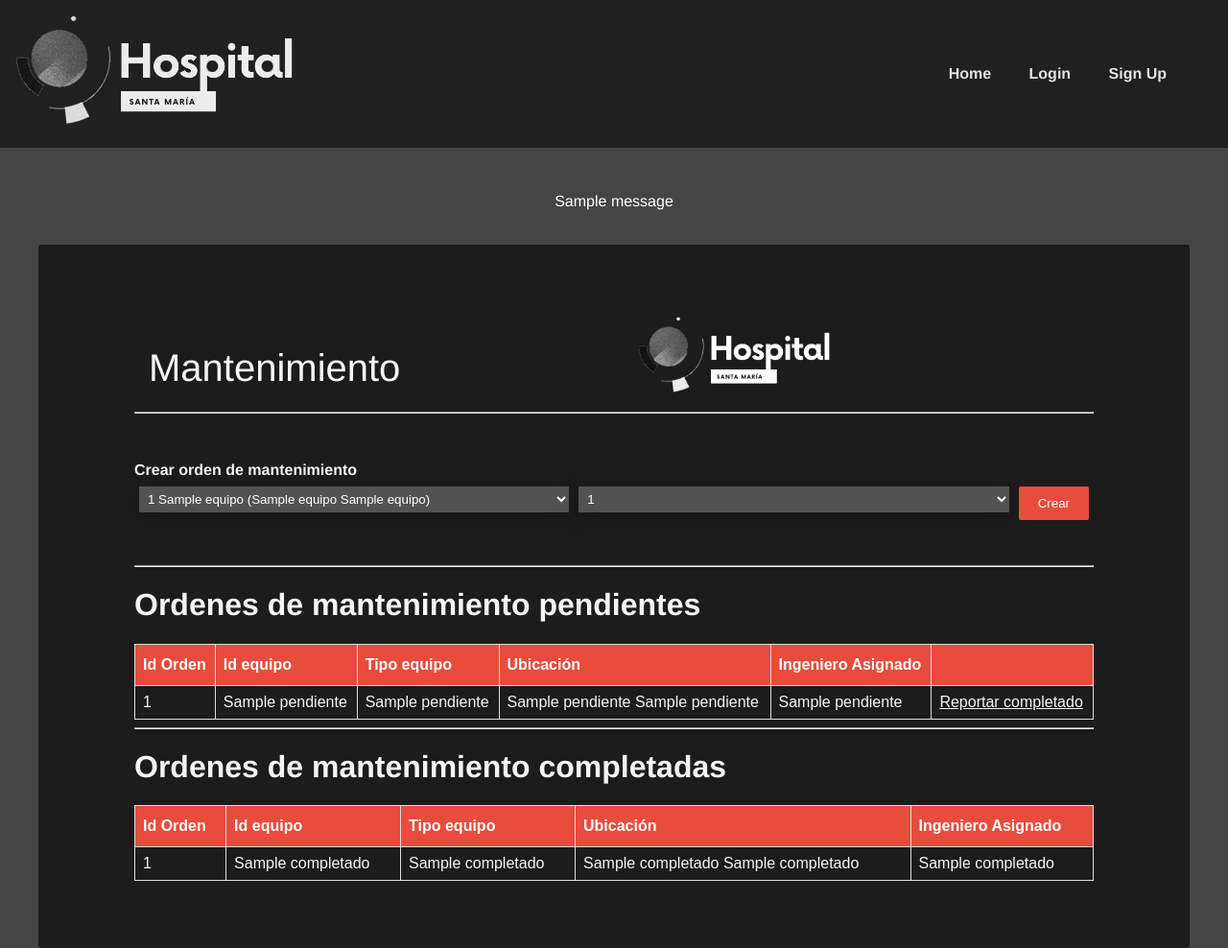
After one commit to MrDahaniel/PopDog, a Python web app: template popDogFiles/templates/mantenimientoBase.html in a window 1280 px wide. The commit adds this page. Shown: the whole page at 96% size. Run offline with Jinja, Linux system fonts and the light colour scheme; the template is opened without the code that fills it: most values are stand-ins (such as "Sample title", 1, 10 or a date in 2020); one stand-in notice (Sample message) is shown.

Commit message:
idk at this point (Inventario y ordenes de mantenimiento)

```diff
--- a/popDogFiles/__init__.py
+++ b/popDogFiles/__init__.py
@@ -42,4 +42,7 @@ def createApp():
     from .inventory import inventory as inventoryBlueprint
     app.register_blueprint(inventoryBlueprint)
 
+    from .maintenance import maintenance as maintenanceBlueprint
+    app.register_blueprint(maintenanceBlueprint)
+
     return app
--- /dev/null
+++ b/popDogFiles/templates/mantenimientoBase.html
@@ -0,0 +1,102 @@
+{% extends "base.html" %}
+
+{% block content %}
+
+{% with messages = get_flashed_messages(with_categories=true) %}
+{% if messages %}
+{% for category, message in messages %}
+<div class="{{ category }}" style="margin-top: 50px; margin-bottom: 15px;">
+    <div class="flash">
+        <p>{{ message }}</p>
+    </div>
+</div>
+{% endfor %}
+{% endif %}
+{% endwith %}
+
+<div class="box">
+    <div class="editRoles">
+        <div class="row">
+            <div class="username">
+                <div class="column">
+                    mantenimiento
+                </div>
+            </div>
+            <div class="column">
+                <img style="width: 200px; margin-right: 250px;"
+                    src="{{ url_for('static', filename='images/SMlogo.png') }}">
+            </div>
+        </div>
+        <hr>
+        <form action="{{ url_for('maintenance.maintenanceCreate') }}" method="POST">
+            <div class="input-container" style="margin-top: 50px;">
+                <h4>Crear orden de mantenimiento</h4>
+                <div class="row">
+                    <div class="column" style="flex: 50%;">
+                        <select name="equipo">
+                            {% for equipo in equipos %}
+                                <option value="{{equipo.1}}">{{equipo.0}} {{equipo.1}} ({{equipo.2}} {{equipo.3}})</option>
+                            {% endfor %}
+                        </select>
+                    </div>
+                    <div class="column" style="flex: 50%;">
+                        <select name="ingeniero">
+                            {% for ingeniero in ingenieros %}
+                                <option value="{{ingeniero.1}}">{{ingeniero.0}}</option>
+                            {% endfor %}
+                        </select>
+                    </div>
+                    <div class="column" style="flex: none;">
+                        <button type="submit" class="btn" style="margin-top: auto;">Crear</button>
+                    </div>
+                </div>
+            </div>
+        </form>
+        <hr>
+        <h1>Ordenes de mantenimiento pendientes</h1>
+        <table class="basicTable">
+            <thead>
+                <tr>
+                    <th> Id Orden </th>
+                    <th> Id equipo </th>
+                    <th> Tipo equipo </th>
+                    <th> Ubicación </th>
+                    <th> Ingeniero Asignado </th>
+                    <th></th>
+                </tr>
+            </thead>
+            {% for pendiente in pendientes %}
+            <tr>
+                <td> {{pendiente.0}} </td>
+                <td> {{pendiente.1}} </td>
+                <td> {{pendiente.2}} </td>
+                <td> {{pendiente.3}} {{pendiente.4}} </td>
+                <td> {{pendiente.5}} </td>
+                <td> <a href=" {{ url_for('maintenance.maintenanceComplete', orden = pendiente.0)}}" style="color: whitesmoke;"> Reportar completado </a> </td>
+            </tr>
+            {% endfor %}
+        </table>
+        <hr>
+        <h1>Ordenes de mantenimiento completadas</h1>
+        <table class="basicTable">
+            <thead>
+                <th> Id Orden </th>
+                <th> Id equipo </th>
+                <th> Tipo equipo </th>
+                <th> Ubicación </th>
+                <th> Ingeniero Asignado </th>
+            </thead>
+            {% for completado in completados %}
+                <tr>
+                    <td> {{completado.0}} </td>
+                    <td> {{completado.1}} </td>
+                    <td> {{completado.2}} </td>
+                    <td> {{completado.3}} {{completado.4}} </td>
+                    <td> {{completado.5}} </td>
+                </tr>
+            {% endfor %}
+        </table>
+    </div>
+</div>
+
+{% endblock %}
--- a/popDogFiles/templates/signup.html
+++ b/popDogFiles/templates/signup.html
@@ -25,7 +25,7 @@
             <label>Teléfono</label>
         </div>
         <div class="input-container">
-            <input type="text" name="id" required>
+            <input type="number" name="id" required>
             <label>Cédula</label>
         </div>
         <div class="input-container">
```
Also changed, not shown: popDogFiles/inventory.py (+26 -0 lines), popDogFiles/maintenance.py (added, +64 -0 lines), popDogFiles/sqlFiles/procedures.sql (+48 -0 lines), popDogFiles/templates/adminDashboard.html (+4 -4 lines), popDogFiles/templates/inventario.html (+23 -0 lines).
